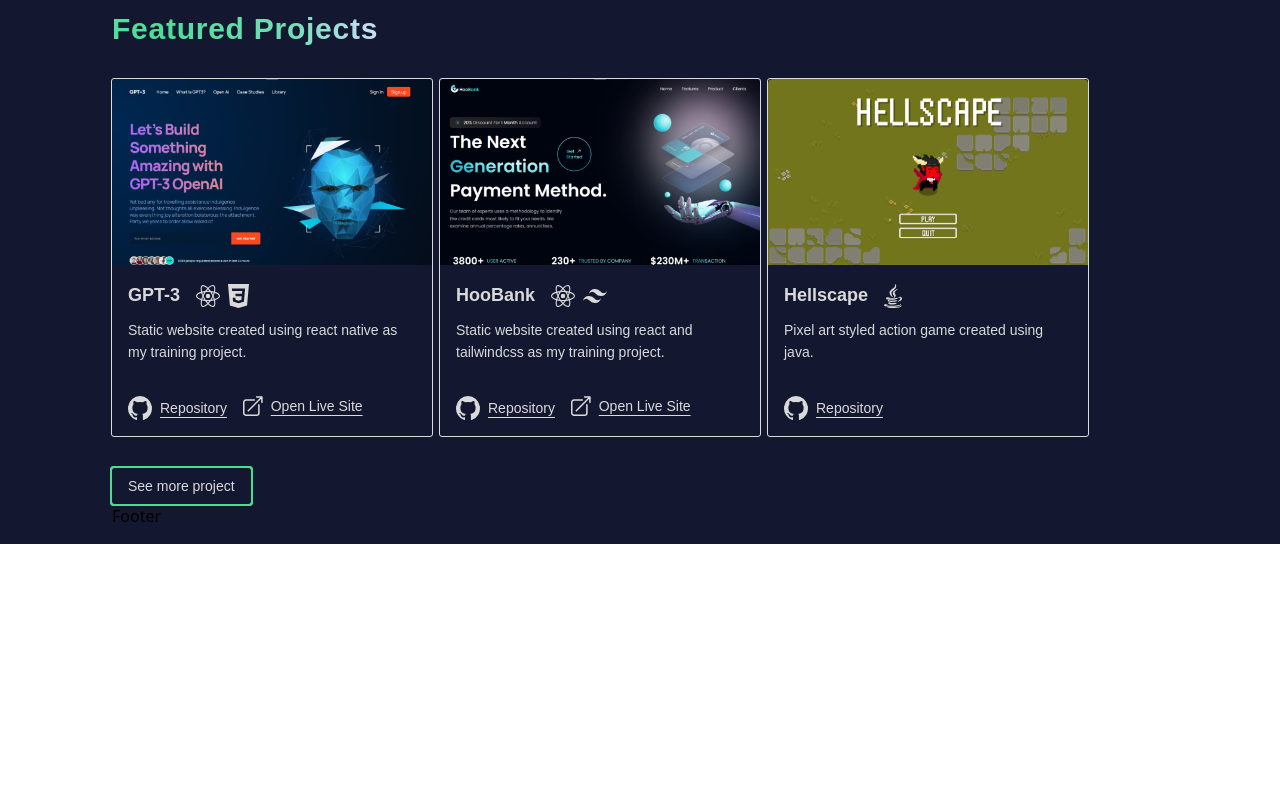
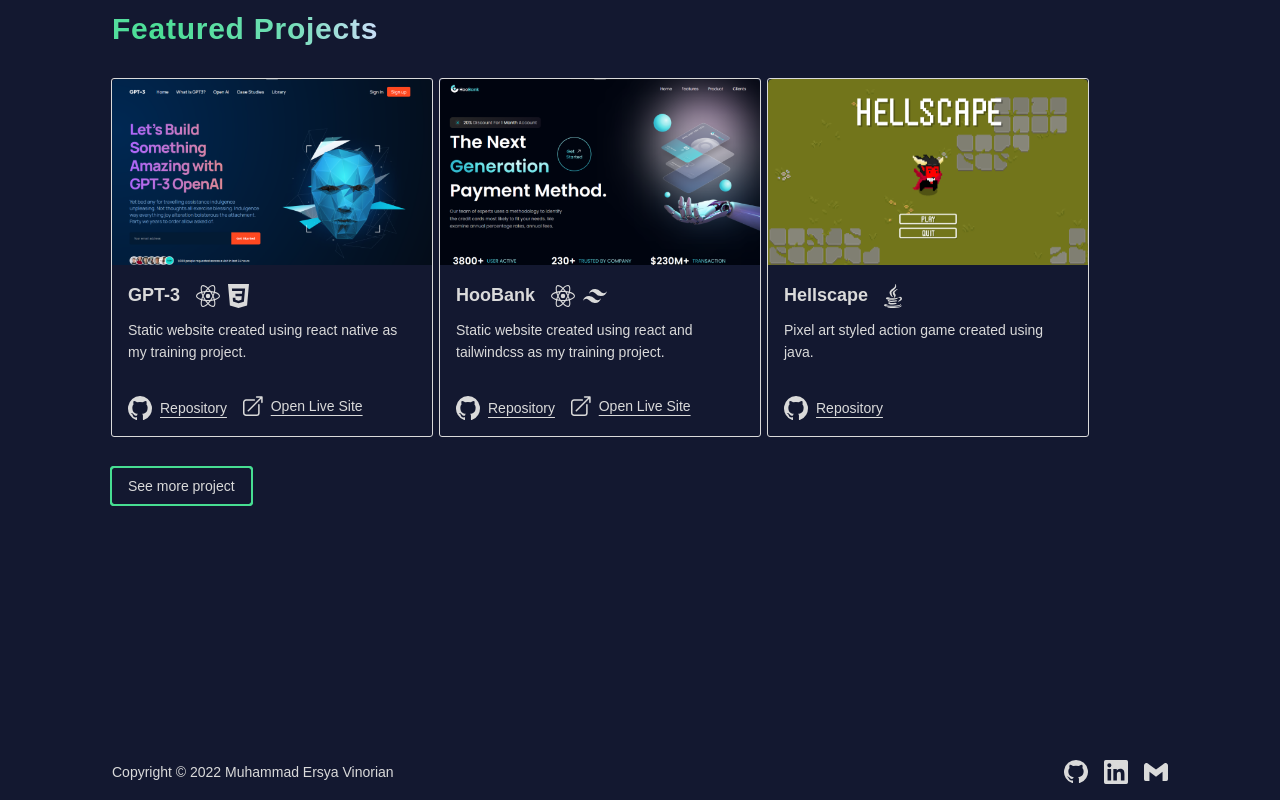
Before and after one commit to mvinorian/mvinorian.github.io, a Next.js app: page / in a window 1280 px wide. Shown: the part 820-1620 px from the top of the page. Before the commit the page ends 1364 px from the top, so only its background shows below. Built offline with nearby package versions, Linux system fonts and the light colour scheme.

Commit message:
feat: add footer

```diff
--- a/src/components/Footer.tsx
+++ b/src/components/Footer.tsx
@@ -1,3 +1,25 @@
+import Link from "next/link";
+
 export default function Footer() {
-  return <div>Footer</div>;
+  return (
+    <footer className="flex justify-between items-center pt-64">
+      <p className="flex-1 font-poppins text-sm text-accent">
+        Copyright © 2022 Muhammad Ersya Vinorian
+      </p>
+
+      <div className="flex justify-center items-center">
+        <Link href="https://github.com/mvinorian/" className="mr-2">
+          <img src="/icons/github.svg" alt="" />
+        </Link>
+
+        <Link href="https://www.linkedin.com/in/mvinorian/" className="mx-2">
+          <img src="/icons/linkedin.svg" alt="" />
+        </Link>
+
+        <Link href="mailto:vinorianmuhammad@gmail.com" className="ml-2">
+          <img src="/icons/gmail.svg" alt="" />
+        </Link>
+      </div>
+    </footer>
+  );
 }
--- a/src/components/Header.tsx
+++ b/src/components/Header.tsx
@@ -22,7 +22,7 @@
 
         <div className="flex flex-row justify-start items-center mt-8">
           <Link
-            href="vinorianmuhammad@gmail.com"
+            href="mailto:vinorianmuhammad@gmail.com"
             className="flex justify-start items-center font-poppins text-sm text-accent hover:text-secondary"
           >
             <img src="/icons/gmail.svg" alt="" />
```
